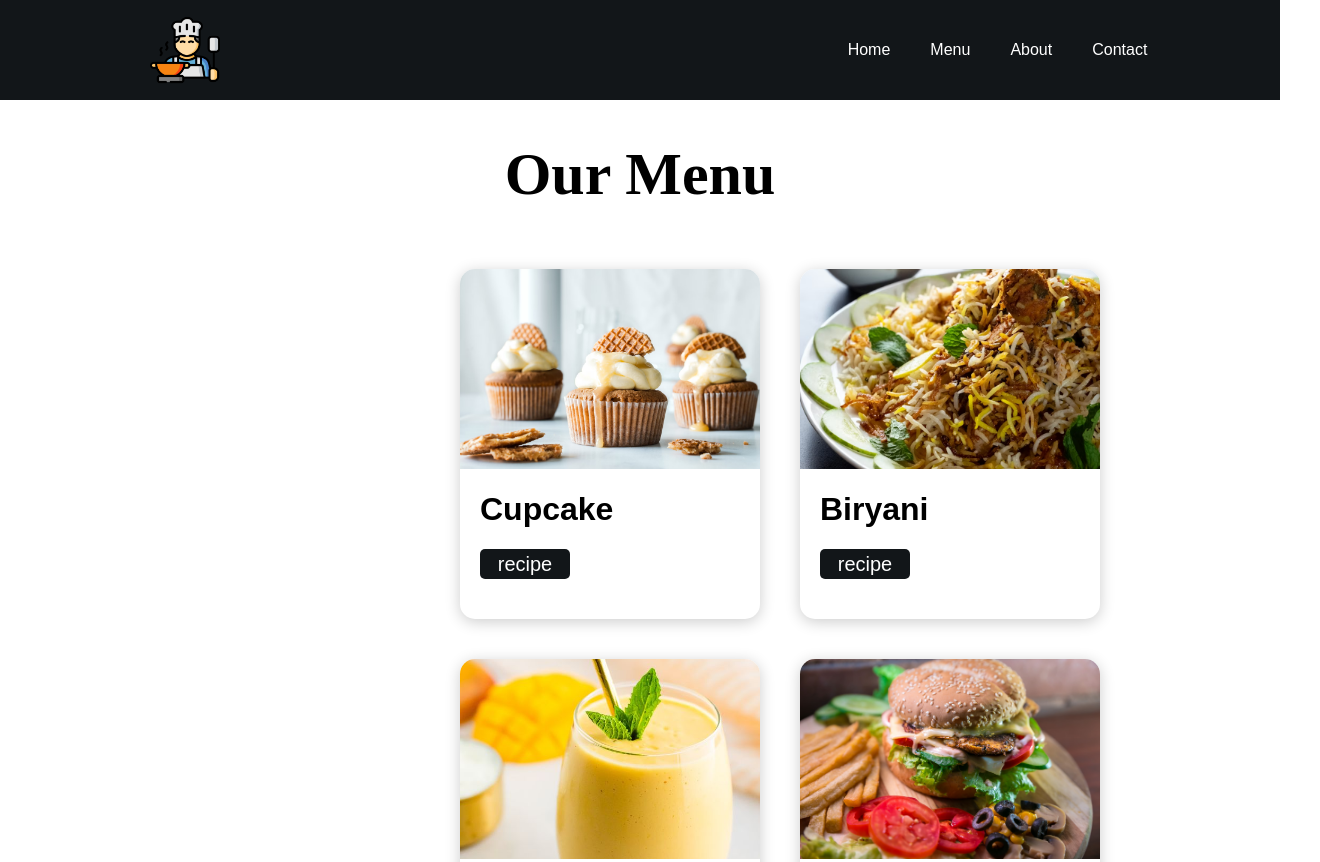
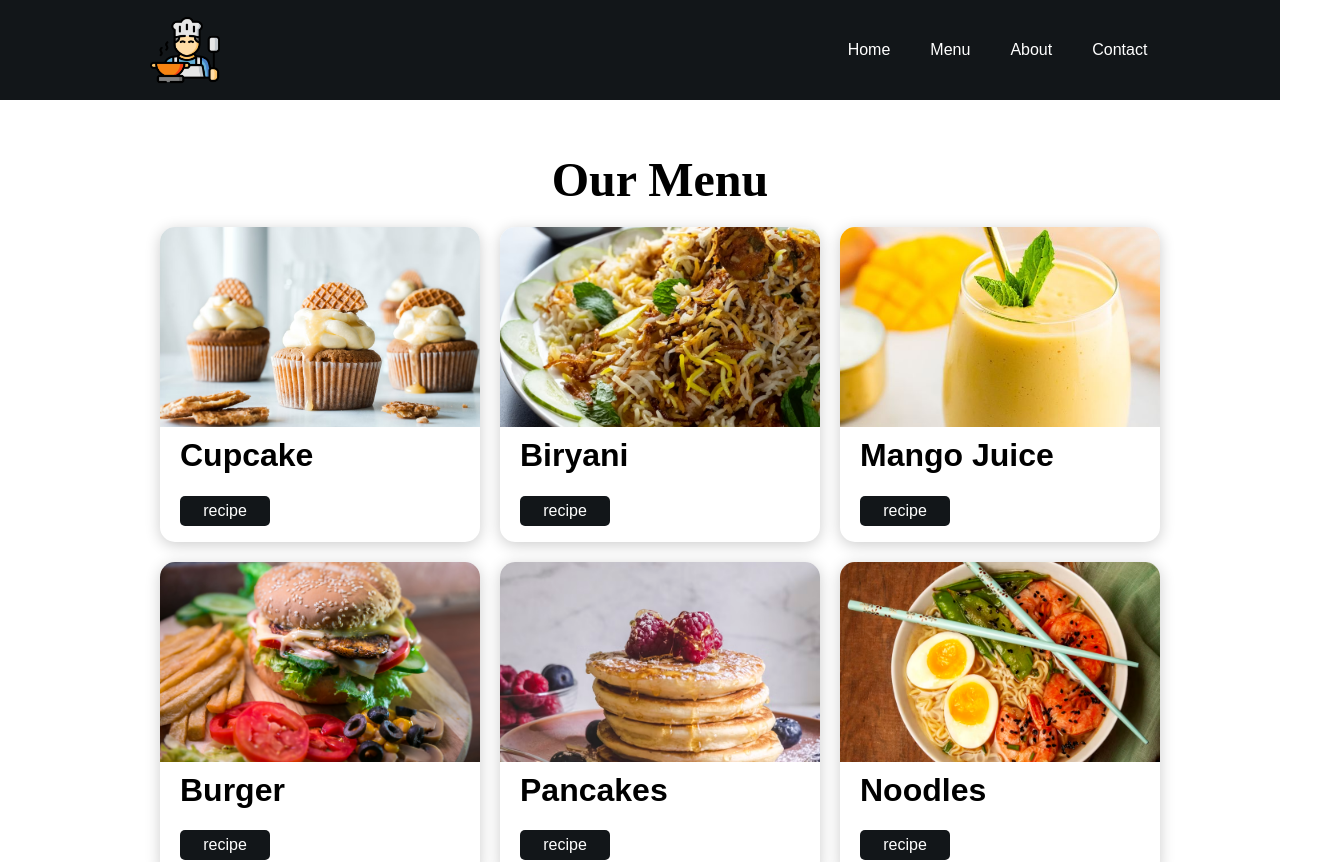
Before and after one commit to vpullakhandam/CookingCreations, a React (Create React App) app: page /menu in a window 1280 px wide. Shown: the top 862 px of the page, 1320 px wide, since content can reach past the window. Built offline with nearby package versions, Linux system fonts and the light colour scheme.

Commit message:
changed the css

```diff
--- a/src/styles/Menu.css
+++ b/src/styles/Menu.css
@@ -1,4 +1,4 @@
-.menu {
+/* .menu {
   width: 100%;
   height: auto;
   display: flex;
@@ -19,7 +19,7 @@
   place-items: center;
 }
 
-/* MENU ITEM STYLING */
+
 
 .menuItem {
   border-radius: 15px;
@@ -52,14 +52,14 @@
 @media only screen and (max-width: 1300px) {
   .menuList {
     grid-template-columns: 1fr 1fr;
-    width: 400px;
+
   }
 }
 
 @media only screen and (max-width: 800px) {
   .menuList {
     grid-template-columns: 1fr;
-    width: 300px;
+
   }
 }
 
@@ -75,4 +75,83 @@
   color: white;
   text-decoration: none;
   font-size: 20px;
+} */
+
+.menu {
+  width: 100%;
+  height: auto;
+  display: flex;
+  justify-content: center;
+  align-items: center;
+  flex-direction: column;
+  padding: 20px; /* Added padding for better spacing */
 }
+
+.menu .menuTitle {
+  font-family: cursive;
+  font-size: 3rem; /* Adjusted font size for smaller screens */
+  margin-bottom: 20px; /* Added margin for better spacing */
+}
+
+.menuList {
+  width: 90vw; /* Adjusted width for smaller screens */
+  max-width: 1000px; /* Added max-width for larger screens */
+  height: auto;
+  display: grid;
+  grid-template-columns: repeat(
+    auto-fill,
+    minmax(250px, 1fr)
+  ); /* Adjusted grid for responsiveness */
+  gap: 20px; /* Added gap for better spacing between items */
+}
+
+/* MENU ITEM STYLING */
+
+.menuItem {
+  border-radius: 15px;
+  width: 100%;
+  height: auto; /* Changed height to auto for responsiveness */
+  box-shadow: 0px 3px 15px rgba(0, 0, 0, 0.2);
+}
+
+.menuItem:hover {
+  box-shadow: 0px 3px 15px rgba(0, 0, 0, 0.5);
+  transition: 0.3s ease-in;
+  cursor: pointer;
+}
+
+.menuItem div {
+  border-top-left-radius: 15px;
+  border-top-right-radius: 15px;
+  width: 100%;
+  height: 200px;
+  background-position: center;
+  background-repeat: no-repeat;
+  background-size: cover;
+}
+
+.menuItem h1,
+.menuItem p {
+  margin-left: 20px;
+  margin-top: 10px; /* Added margin for better spacing */
+}
+
+.reci-button {
+  color: black;
+  border: none;
+  border-radius: 5px;
+  cursor: pointer;
+  justify-content: center;
+  background-color: #121619;
+  height: 30px;
+  width: 90px;
+  color: white;
+  text-decoration: none;
+  font-size: 1rem; /* Adjusted font size for smaller screens */
+}
+
+@media only screen and (max-width: 600px) {
+  .menuList {
+    grid-template-columns: 1fr; /* Adjusted grid for smaller screens */
+  }
+}
```
